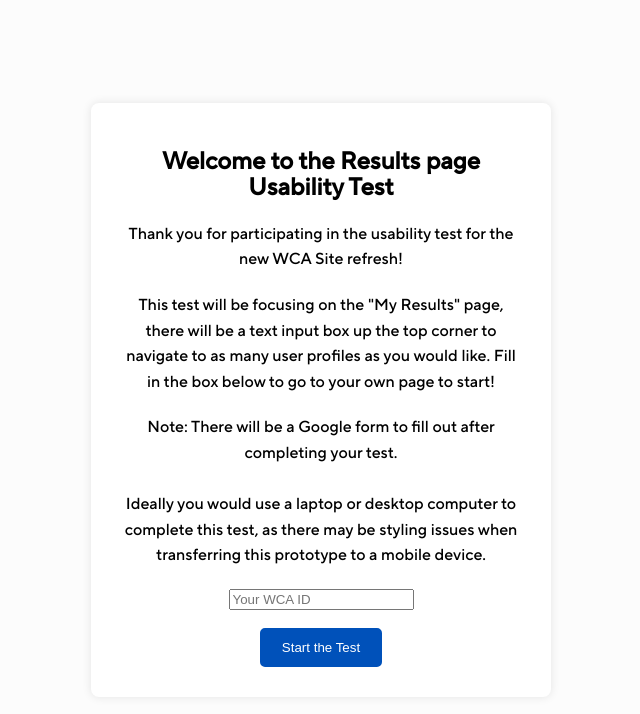
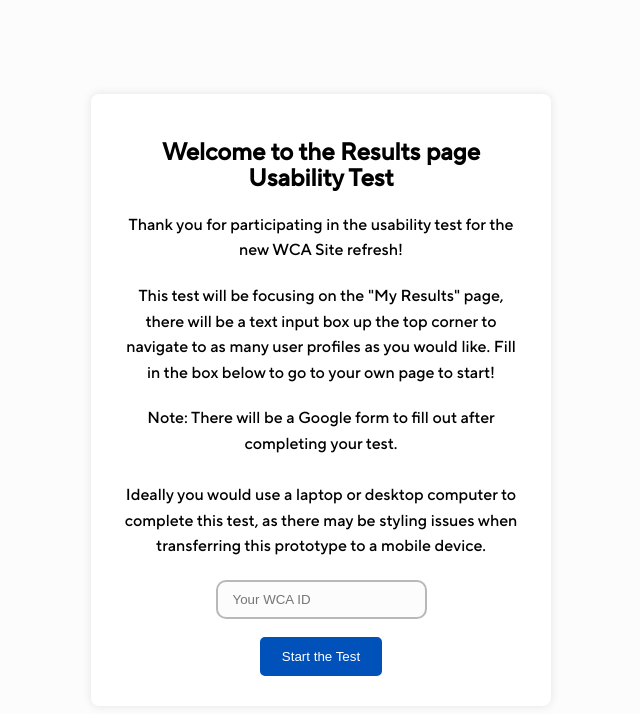
Before and after one commit to ando527/wcaWireframes, a plain HTML site: page resultsTest.html in a window 1280 px wide. Shown: the whole page, without its empty margins (319-959 px from the left). Drawn offline with Linux system fonts and the light colour scheme; files whose address does not match are found by name.

Commit message:
styled id box

```diff
--- a/resultsTest.html
+++ b/resultsTest.html
@@ -55,15 +55,12 @@
             background-color: #003366;
             border-color: #003366;
         }
-        .size-check {
-            font-weight: bold;
-            margin-top: 20px;
-        }
-        .good {
-            color: #029347;
-        }
-        .bad {
-            color: #C62535;
+
+        input{
+            padding: 10px 15px 10px 15px;
+            background-color: #FCFCFC;
+            border-radius: 10px;
+            border: 2px #B8B8B8 solid;
         }
     </style>
 </head>
```
